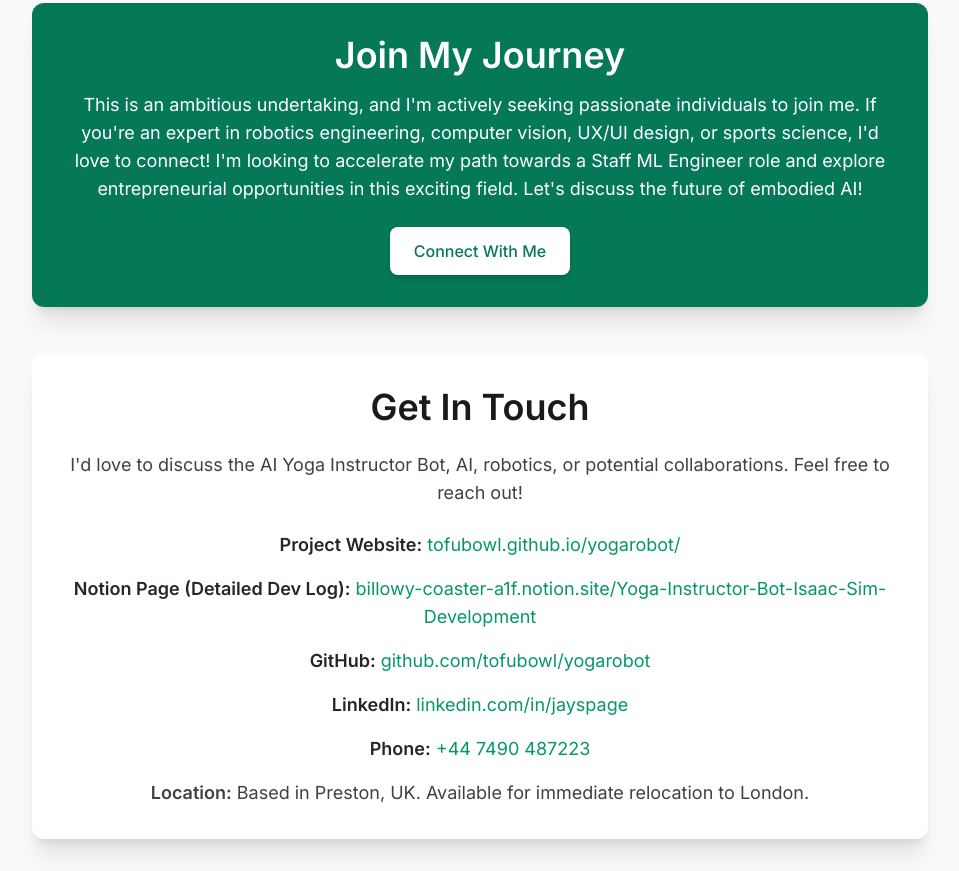
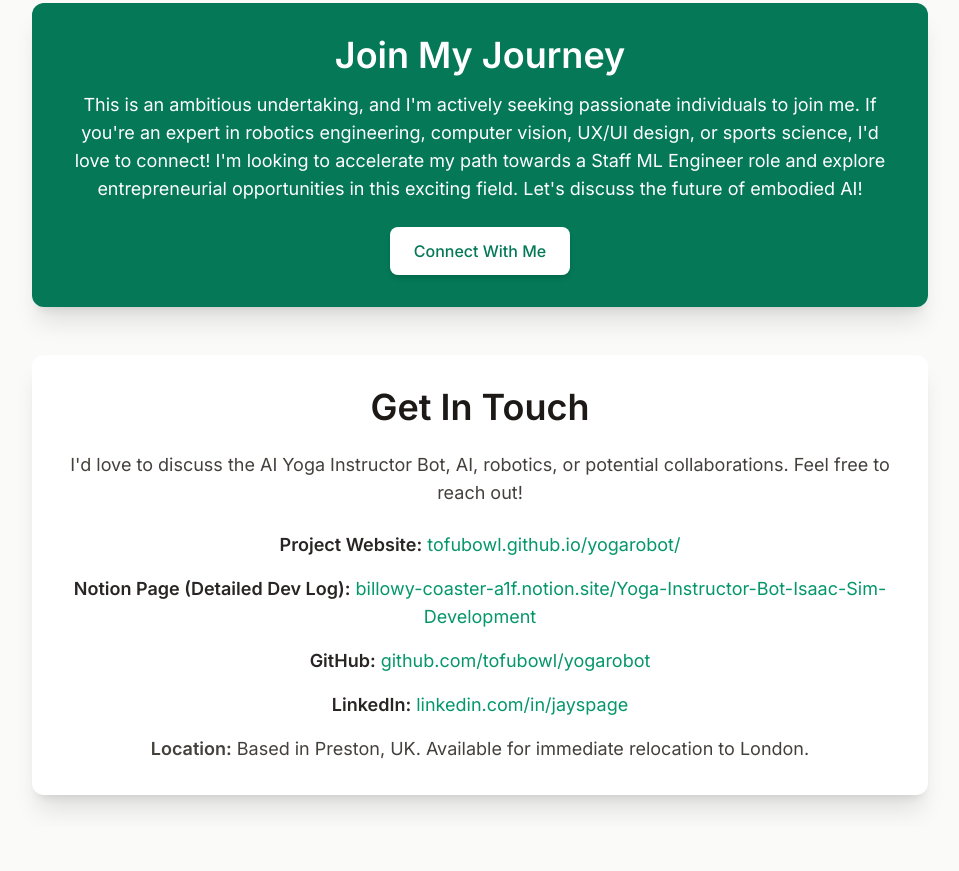
Before and after one commit to tofubowl/yogarobot, a plain HTML site: page index.html in a window 1280 px wide. Shown: the part 3193-4064 px from the top of the page, without its empty margins (160-1119 px from the left). After the commit the page ends 4020 px from the top, so only its background shows below. Drawn offline with nearby package versions, Linux system fonts and the light colour scheme.

Commit message:
Update index.html

```diff
--- a/index.html
+++ b/index.html
@@ -208,9 +208,6 @@
                 <p class="text-lg">
                     <span class="font-semibold">LinkedIn:</span> <a href="https://linkedin.com/in/jayspage" target="_blank" class="text-emerald-600 hover:underline">linkedin.com/in/jayspage</a>
                 </p>
-                <p class="text-lg">
-                    <span class="font-semibold">Phone:</span> <a href="tel:+447490487223" class="text-emerald-600 hover:underline">+44 7490 487223</a>
-                </p>
                 <p class="text-lg text-stone-700">
                     <span class="font-semibold">Location:</span> Based in Preston, UK. Available for immediate relocation to London.
                 </p>
```
